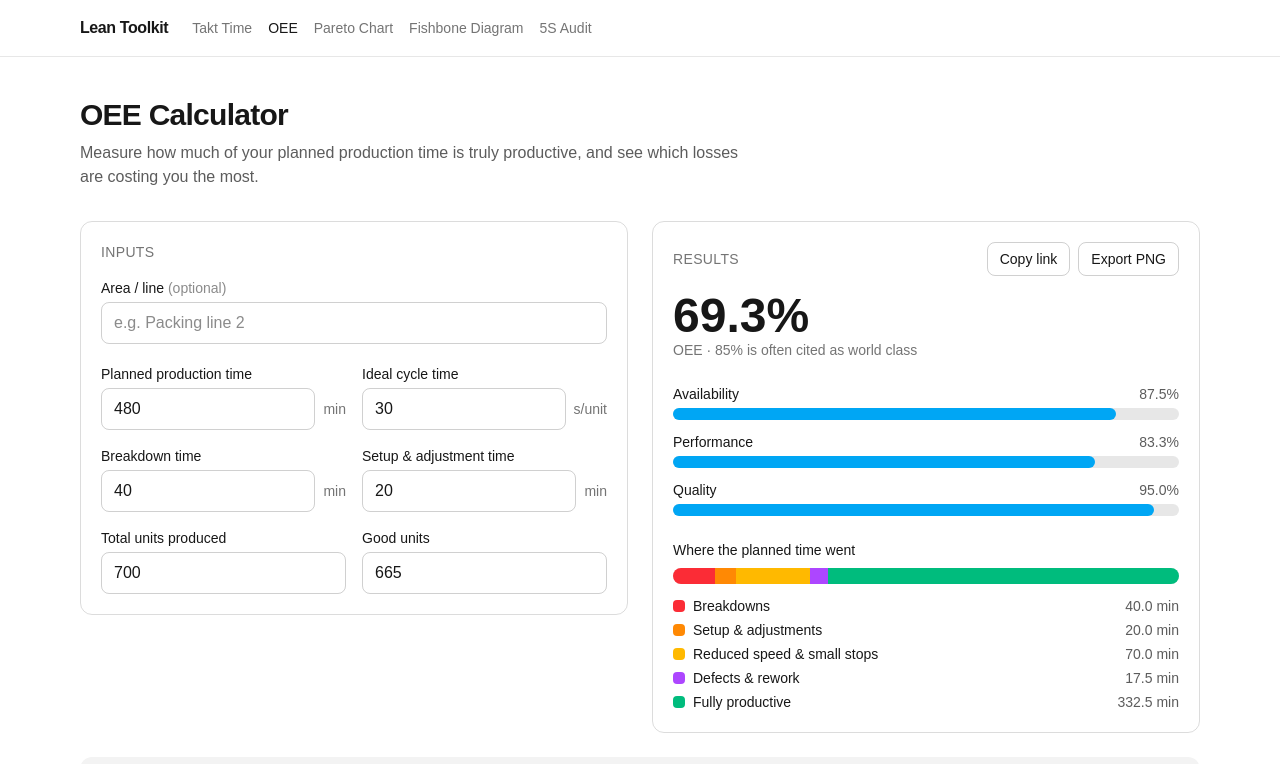
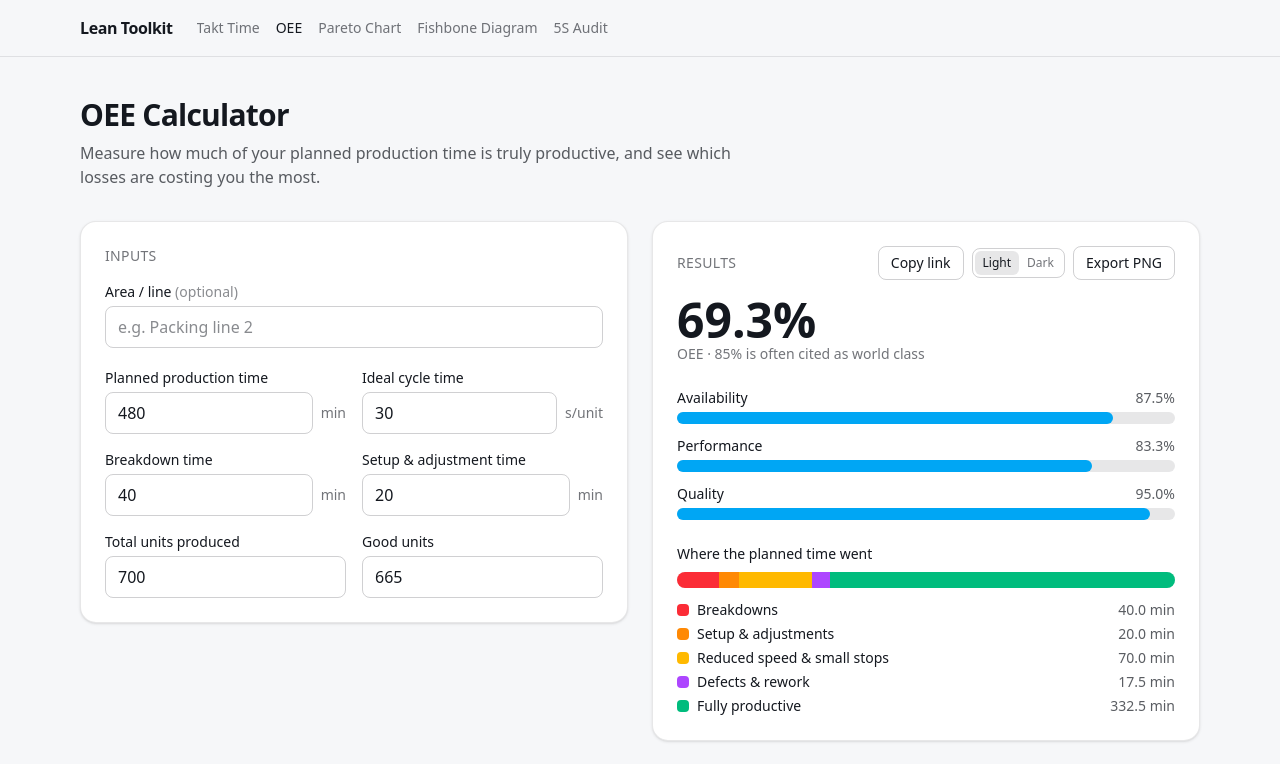
Before and after one commit to 0x6d6f756164/lean-app, a Next.js app: page /tools/oee in a window 1280 px wide. Shown: the top 764 px of the page. Built offline with nearby package versions, Linux system fonts and the light colour scheme.

Commit message:
use explicit colors so category labels render in exports

```diff
--- a/app/globals.css
+++ b/app/globals.css
@@ -1,37 +1,97 @@
 @import "tailwindcss";
 
 :root {
-  --background: #ffffff;
-  --foreground: #171717;
+  --background: #f6f7f9;
+  --foreground: #14181f;
+  --surface: #ffffff;
+  --accent: #0369a1;
+  --on-accent: #ffffff;
+  color-scheme: light;
+}
+
+@media (prefers-color-scheme: dark) {
+  :root {
+    --background: #0b0e13;
+    --foreground: #e8ecf1;
+    --surface: #131820;
+    --accent: #38bdf8;
+    --on-accent: #04121c;
+    color-scheme: dark;
+  }
 }
 
 @theme inline {
   --color-background: var(--background);
   --color-foreground: var(--foreground);
-  --font-sans: var(--font-geist-sans);
-  --font-mono: var(--font-geist-mono);
+  --color-surface: var(--surface);
+  --color-accent: var(--accent);
+  --color-on-accent: var(--on-accent);
+  --font-sans: var(--font-geist-sans), ui-sans-serif, system-ui, "Segoe UI", sans-serif;
+  --font-mono: var(--font-geist-mono), ui-monospace, monospace;
 }
 
-@media (prefers-color-scheme: dark) {
-  :root {
-    --background: #0a0a0a;
-    --foreground: #ededed;
+@layer base {
+  body {
+    background: var(--background);
+    color: var(--foreground);
+    font-family: var(--font-geist-sans), ui-sans-serif, system-ui, "Segoe UI", sans-serif;
+    -webkit-font-smoothing: antialiased;
+  }
+
+  ::selection {
+    background: color-mix(in srgb, var(--accent) 30%, transparent);
+  }
+
+  /* One consistent, visible focus ring for every control */
+  :focus-visible {
+    outline: 2px solid var(--accent);
+    outline-offset: 2px;
+  }
+
+  /* Calmer number inputs: no spinner arrows */
+  input[type="number"] {
+    -moz-appearance: textfield;
+    appearance: textfield;
+  }
+  input[type="number"]::-webkit-outer-spin-button,
+  input[type="number"]::-webkit-inner-spin-button {
+    -webkit-appearance: none;
+    margin: 0;
   }
 }
 
-body {
-  background: var(--background);
-  color: var(--foreground);
+/* Applied only while exporting, so the PNG never depends on dark mode */
+.export-light {
+  --background: #ffffff;
+  --foreground: #14181f;
+  --surface: #ffffff;
+  --accent: #0369a1;
+  --on-accent: #ffffff;
+  --color-background: #ffffff;
+  --color-foreground: #14181f;
+  --color-surface: #ffffff;
+  --color-accent: #0369a1;
+  --color-on-accent: #ffffff;
+  color-scheme: light;
+  background-color: #ffffff;
+  color: #14181f;
   font-family: Arial, Helvetica, sans-serif;
 }
 
-.export-light {
-  --background: #ffffff;
-  --foreground: #171717;
-  --color-background: #ffffff;
-  --color-foreground: #171717;
-  color-scheme: light;
-  background-color: #ffffff;
-  color: #171717;
+/* Applied only while exporting in dark mode */
+.export-dark {
+  --background: #0b0e13;
+  --foreground: #e8ecf1;
+  --surface: #131820;
+  --accent: #38bdf8;
+  --on-accent: #04121c;
+  --color-background: #0b0e13;
+  --color-foreground: #e8ecf1;
+  --color-surface: #131820;
+  --color-accent: #38bdf8;
+  --color-on-accent: #04121c;
+  color-scheme: dark;
+  background-color: #0b0e13;
+  color: #e8ecf1;
   font-family: Arial, Helvetica, sans-serif;
 }
--- a/components/FishboneChart.tsx
+++ b/components/FishboneChart.tsx
@@ -1,14 +1,15 @@
 import type { FishboneData } from "@/lib/lean/fishbone";
 import { LAYOUT, layoutFishbone } from "@/lib/lean/fishboneLayout";
 
-// Full class names are listed so Tailwind can detect them.
+// Plain hex values on purpose: SVG attributes survive the PNG export,
+// while class-based colors can fall back to black.
 export const CATEGORY_COLORS = [
-  { stroke: "stroke-sky-500", fill: "fill-sky-500", bg: "bg-sky-500" },
-  { stroke: "stroke-emerald-500", fill: "fill-emerald-500", bg: "bg-emerald-500" },
-  { stroke: "stroke-amber-500", fill: "fill-amber-500", bg: "bg-amber-500" },
-  { stroke: "stroke-purple-500", fill: "fill-purple-500", bg: "bg-purple-500" },
-  { stroke: "stroke-rose-500", fill: "fill-rose-500", bg: "bg-rose-500" },
-  { stroke: "stroke-teal-500", fill: "fill-teal-500", bg: "bg-teal-500" },
+  { line: "#0284c7", label: "#0369a1" }, // sky
+  { line: "#059669", label: "#047857" }, // emerald
+  { line: "#d97706", label: "#b45309" }, // amber
+  { line: "#9333ea", label: "#7e22ce" }, // purple
+  { line: "#e11d48", label: "#be123c" }, // rose
+  { line: "#0d9488", label: "#0f766e" }, // teal
 ];
 
 export default function FishboneChart({ data }: { data: FishboneData }) {
@@ -66,7 +67,7 @@ export default function FishboneChart({ data }: { data: FishboneData }) {
                 x2={bone.x1}
                 y2={bone.y1}
                 strokeWidth={3}
-                className={color.stroke}
+                stroke={color.line}
               />
               <rect
                 x={bone.x0 - 62}
@@ -74,13 +75,14 @@ export default function FishboneChart({ data }: { data: FishboneData }) {
                 width={124}
                 height={28}
                 rx={6}
-                className={color.fill}
+                fill={color.label}
               />
               <text
                 x={bone.x0}
                 y={bone.labelY + 18}
                 textAnchor="middle"
-                className="fill-white text-[12px] font-semibold"
+                fill="#ffffff"
+                className="text-[12px] font-semibold"
               >
                 {bone.name}
               </text>
@@ -97,7 +99,7 @@ export default function FishboneChart({ data }: { data: FishboneData }) {
                       x2={cause.x}
                       y2={cause.y}
                       strokeWidth={1.5}
-                      className={color.stroke}
+                      stroke={color.line}
                     />
                     <text y={firstLineY} textAnchor="end" className="fill-foreground text-[11px]">
                       {cause.lines.map((line, li) => (
--- a/components/ToolShell.tsx
+++ b/components/ToolShell.tsx
@@ -4,6 +4,12 @@ import { useRef, useState, type ReactNode } from "react";
 import { useSharedArea } from "@/hooks/useSharedState";
 import { exportFilename, formatDate } from "@/lib/exportFilename";
 import { exportNodeAsPng } from "@/lib/exportImage";
+import {
+  EXPORT_BACKGROUND,
+  EXPORT_THEMES,
+  exportThemeClass,
+  type ExportTheme,
+} from "@/lib/exportTheme";
 import { normalizeArea } from "@/lib/lean/area";
 import { shareHash } from "@/lib/share/codec";
 import type { ToolId } from "@/types/lean";
@@ -37,6 +43,7 @@ export default function ToolShell({
   const exportRef = useRef<HTMLDivElement>(null);
   const [exporting, setExporting] = useState(false);
   const [exportError, setExportError] = useState("");
+  const [exportTheme, setExportTheme] = useState<ExportTheme>("light");
   const [shareMessage, setShareMessage] = useState("");
 
   const sharedArea = useSharedArea(share?.tool);
@@ -48,8 +55,12 @@ export default function ToolShell({
     setExportError("");
     setExporting(true);
     try {
-      await nextPaint(); // let the export header and light theme render before capturing
-      await exportNodeAsPng(exportRef.current, exportFilename(title, new Date(), cleanArea));
+      await nextPaint(); // let the export header and theme render before capturing
+      await exportNodeAsPng(
+        exportRef.current,
+        exportFilename(title, new Date(), cleanArea),
+        EXPORT_BACKGROUND[exportTheme],
+      );
     } catch {
       setExportError("Export failed. Please try again.");
     } finally {
@@ -80,7 +91,7 @@ export default function ToolShell({
       </header>
 
       <div className={stacked ? "grid gap-6" : "grid items-start gap-6 lg:grid-cols-2"}>
-        <section className="rounded-xl border border-foreground/15 p-5">
+        <section className="rounded-2xl border border-foreground/10 bg-surface p-6 shadow-sm">
           <h2 className="mb-4 text-sm font-medium uppercase tracking-wide text-foreground/60">
             Inputs
           </h2>
@@ -104,7 +115,7 @@ export default function ToolShell({
         </section>
 
         <section
-          className={`rounded-xl border border-foreground/15 p-5 ${
+          className={`rounded-2xl border border-foreground/10 bg-surface p-6 shadow-sm ${
             stacked ? "order-first" : "lg:sticky lg:top-6"
           }`}
         >
@@ -112,7 +123,7 @@ export default function ToolShell({
             <h2 className="text-sm font-medium uppercase tracking-wide text-foreground/60">
               Results
             </h2>
-            <div className="flex items-center gap-2">
+            <div className="flex flex-wrap items-center gap-2">
               <span role="status" className="text-xs text-foreground/60">
                 {shareMessage}
               </span>
@@ -125,6 +136,28 @@ export default function ToolShell({
                   Copy link
                 </button>
               )}
+              <div
+                role="group"
+                aria-label="Export theme"
+                title="Theme of the exported image"
+                className="flex rounded-lg border border-foreground/20 p-0.5 text-xs"
+              >
+                {EXPORT_THEMES.map((theme) => (
+                  <button
+                    key={theme}
+                    type="button"
+                    aria-pressed={exportTheme === theme}
+                    onClick={() => setExportTheme(theme)}
+                    className={`rounded-md px-2 py-1 capitalize ${
+                      exportTheme === theme
+                        ? "bg-foreground/10 font-medium"
+                        : "text-foreground/60 hover:text-foreground"
+                    }`}
+                  >
+                    {theme}
+                  </button>
+                ))}
+              </div>
               <button
                 type="button"
                 onClick={handleExport}
@@ -136,8 +169,13 @@ export default function ToolShell({
             </div>
           </div>
 
+          {/* The outer wrapper cancels the section padding. It isn't captured, so its
+              negative margin can't shift the exported image. */}
           <div className="-m-4">
-            <div ref={exportRef} className={exporting ? "export-light p-8" : "p-4"}>
+            <div
+              ref={exportRef}
+              className={exporting ? `${exportThemeClass(exportTheme)} p-8` : "p-4"}
+            >
               {exporting && (
                 <p className="mb-6 text-sm font-medium text-foreground/70">
                   {[title, cleanArea, "Lean Toolkit", formatDate(new Date())]
@@ -153,7 +191,7 @@ export default function ToolShell({
         </section>
       </div>
 
-      <section className="mt-6 rounded-xl bg-foreground/5 p-5">
+      <section className="mt-6 rounded-2xl border border-foreground/10 bg-foreground/[0.03] p-6">
         <h2 className="mb-2 font-medium">About this tool</h2>
         <div className="space-y-2 text-sm text-foreground/80">{explainer}</div>
       </section>
--- a/components/tools/FishboneTool.tsx
+++ b/components/tools/FishboneTool.tsx
@@ -76,7 +76,10 @@ function FishboneForm({ initial }: { initial: FishboneData }) {
               <legend className="sr-only">{cat.name}</legend>
 
               <div className="mb-3 flex items-start gap-2">
-                <span className={`mt-1 h-3 w-3 shrink-0 rounded-full ${CATEGORY_COLORS[i].bg}`} />
+                <span
+                  className="mt-1 h-3 w-3 shrink-0 rounded-full"
+                  style={{ backgroundColor: CATEGORY_COLORS[i].line }}
+                />
                 <div>
                   <h3 className="font-semibold leading-tight">{cat.name}</h3>
                   <p className="text-xs text-foreground/60">{cat.prompt}</p>
--- a/lib/exportImage.ts
+++ b/lib/exportImage.ts
@@ -1,10 +1,14 @@
 import { toPng } from "html-to-image";
 
-export async function exportNodeAsPng(node: HTMLElement, filename: string): Promise<void> {
+export async function exportNodeAsPng(
+  node: HTMLElement,
+  filename: string,
+  backgroundColor = "#ffffff",
+): Promise<void> {
   const dataUrl = await toPng(node, {
     pixelRatio: 2,
     cacheBust: true,
-    backgroundColor: "#ffffff",
+    backgroundColor,
     skipFonts: true, // the export uses a system font, so there is nothing to embed
   });
 
--- /dev/null
+++ b/lib/exportTheme.ts
@@ -0,0 +1,10 @@
+export type ExportTheme = "light" | "dark";
+
+export const EXPORT_THEMES: ExportTheme[] = ["light", "dark"];
+
+export const EXPORT_BACKGROUND: Record<ExportTheme, string> = {
+  light: "#ffffff",
+  dark: "#0b0e13",
+};
+
+export const exportThemeClass = (theme: ExportTheme) => `export-${theme}`;
```
